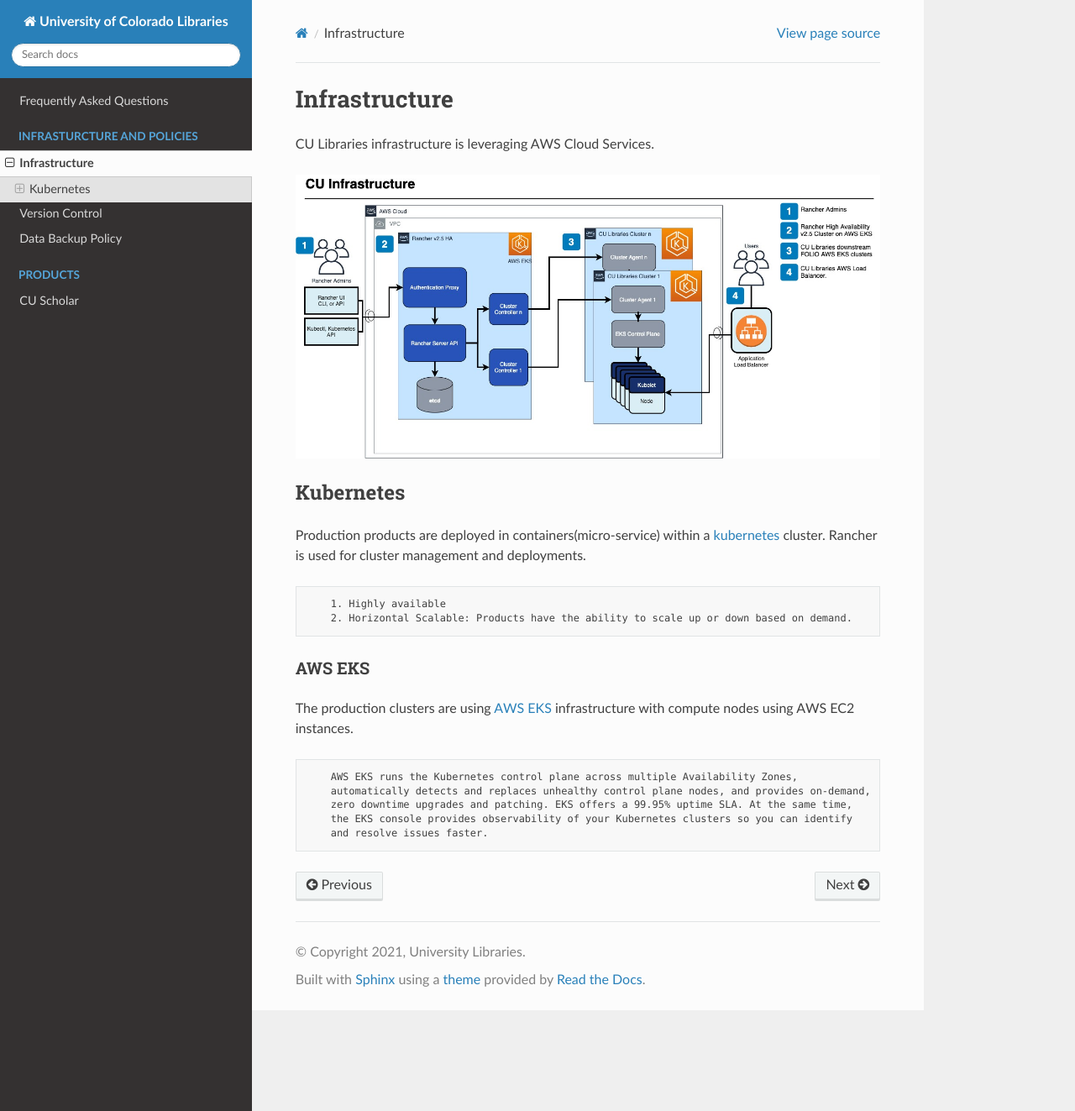
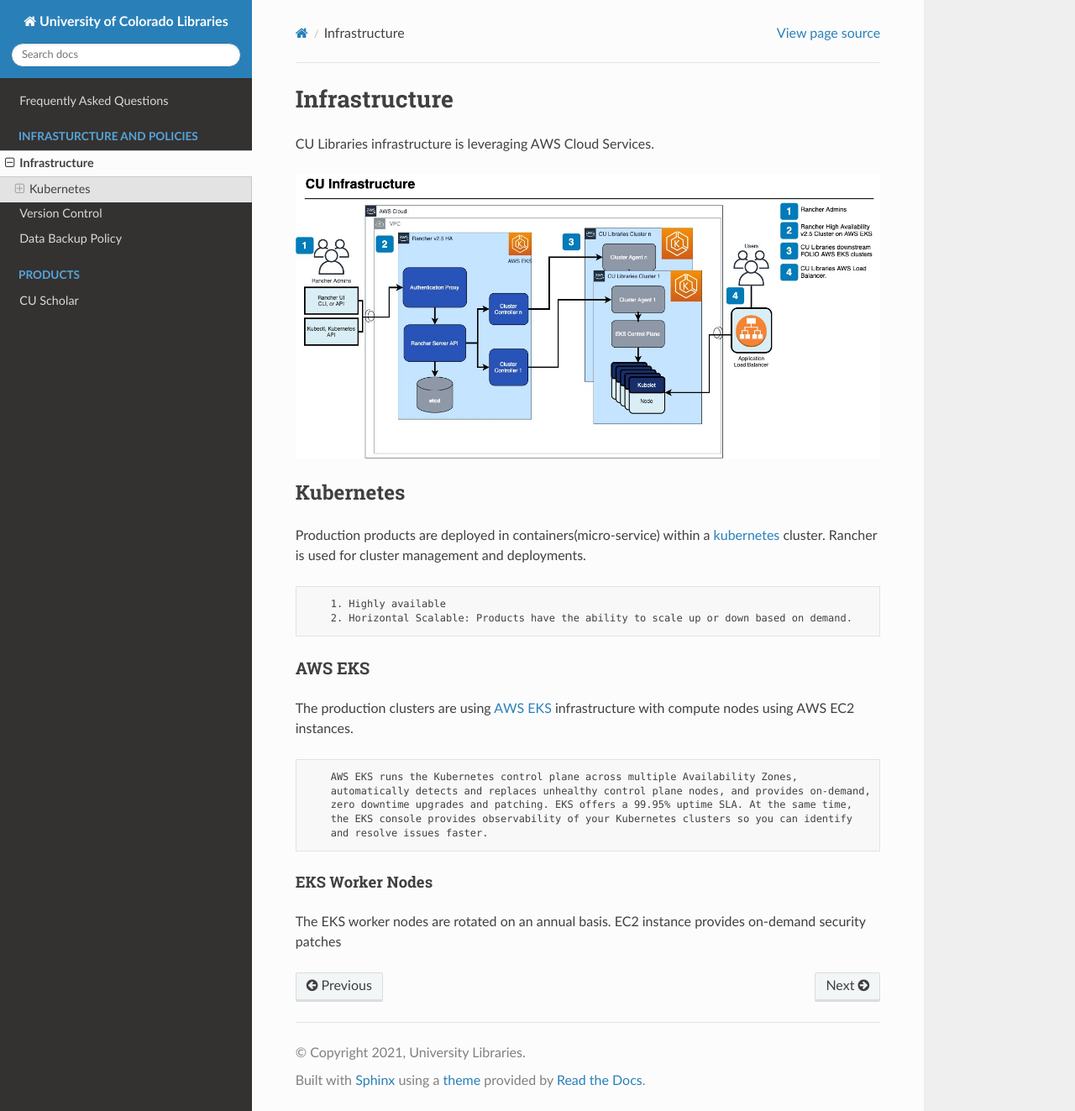
Before and after one commit to culibraries/documentation, a Sphinx documentation site: the page built from docs/policies/infrastructure/infrastructure.md, in a window 1280 px wide and 1323 px high. Shown: the whole window at 84% size. Built offline with Sphinx 7.4.7 and the Read the Docs theme 2.0.0, drawn with Linux system fonts in a browser that asks for light colours.

Commit message:
infra doc update

```diff
--- a/docs/policies/infrastructure/infrastructure.md
+++ b/docs/policies/infrastructure/infrastructure.md
@@ -20,3 +20,7 @@
         zero downtime upgrades and patching. EKS offers a 99.95% uptime SLA. At the same time,
         the EKS console provides observability of your Kubernetes clusters so you can identify
         and resolve issues faster.
+
+#### EKS Worker Nodes
+
+The EKS worker nodes are rotated on an annual basis. EC2 instance provides on-demand security patches
```
